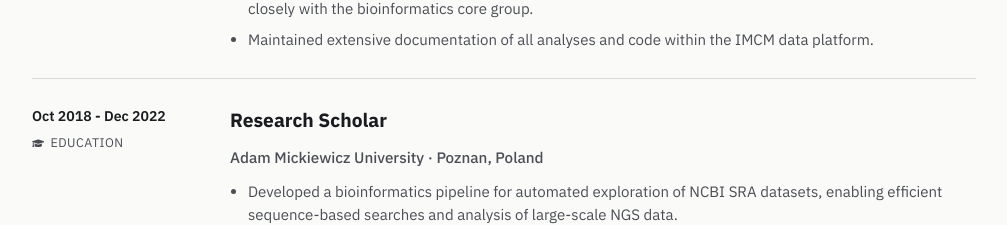
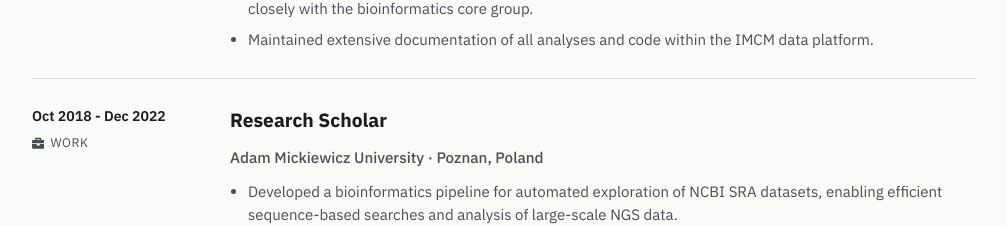
Before and after one commit to maurya-anand/maurya-anand.github.io, a React (Vite) app: page / in a window 1280 px wide. Shown: the part 1513-1738 px from the top of the page, without its empty margins (136-1143 px from the left). Built offline with nearby package versions, Linux system fonts and the light colour scheme.

Commit message:
fixed the job type for UAM

```diff
--- a/src/components/Timeline.jsx
+++ b/src/components/Timeline.jsx
@@ -44,7 +44,7 @@ const timelineData = [
     ],
   },
   {
-    type: "education",
+    type: "work",
     company: "Adam Mickiewicz University",
     location: "Poznan, Poland",
     title: "Research Scholar",
```
